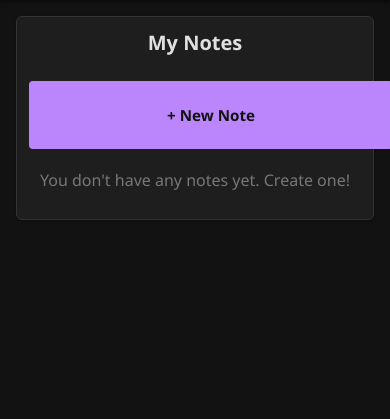
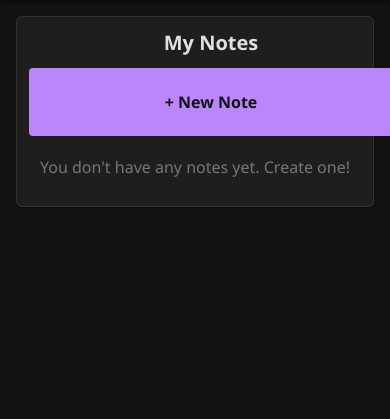
Before and after one commit to KhalilAhmadPK/notes-app, a Django app: page / in a window 390 px wide. Shown: the part 60-479 px from the top of the page. Run offline with Django 5.2, Linux system fonts and the light colour scheme; data that the repository does not hold is empty.

Commit message:
Add comprehensive responsive breakpoints for New Note button

```diff
--- a/templates/notes/note_list.html
+++ b/templates/notes/note_list.html
@@ -8,6 +8,17 @@
         align-items: center;
         margin-bottom: 20px;
         gap: 10px;
+        flex-wrap: wrap;
+    }
+
+    .note-header h2 {
+        flex: 1 1 auto;
+        min-width: 200px;
+    }
+
+    .note-header .btn {
+        flex-shrink: 0;
+        white-space: nowrap;
     }
 
     .note-actions {
@@ -32,23 +43,36 @@
         }
     }
 
-    /* Mobile breakpoint */
-    @media (max-width: 480px) {
+    /* Small tablet / Large phone breakpoint */
+    @media (max-width: 600px) {
         .note-header {
             flex-direction: column;
             align-items: stretch;
+            gap: 12px;
         }
 
         .note-header h2 {
-            margin: 0 0 10px 0;
             text-align: center;
-            font-size: 1.25rem;
+            margin: 0;
+            min-width: unset;
         }
 
         .note-header .btn {
             width: 100%;
             text-align: center;
+            justify-content: center;
+        }
+    }
+
+    /* Mobile breakpoint */
+    @media (max-width: 480px) {
+        .note-header h2 {
+            font-size: 1.25rem;
+        }
+
+        .note-header .btn {
             padding: 12px 16px;
+            font-size: 1rem;
         }
 
         .note-actions {
```
